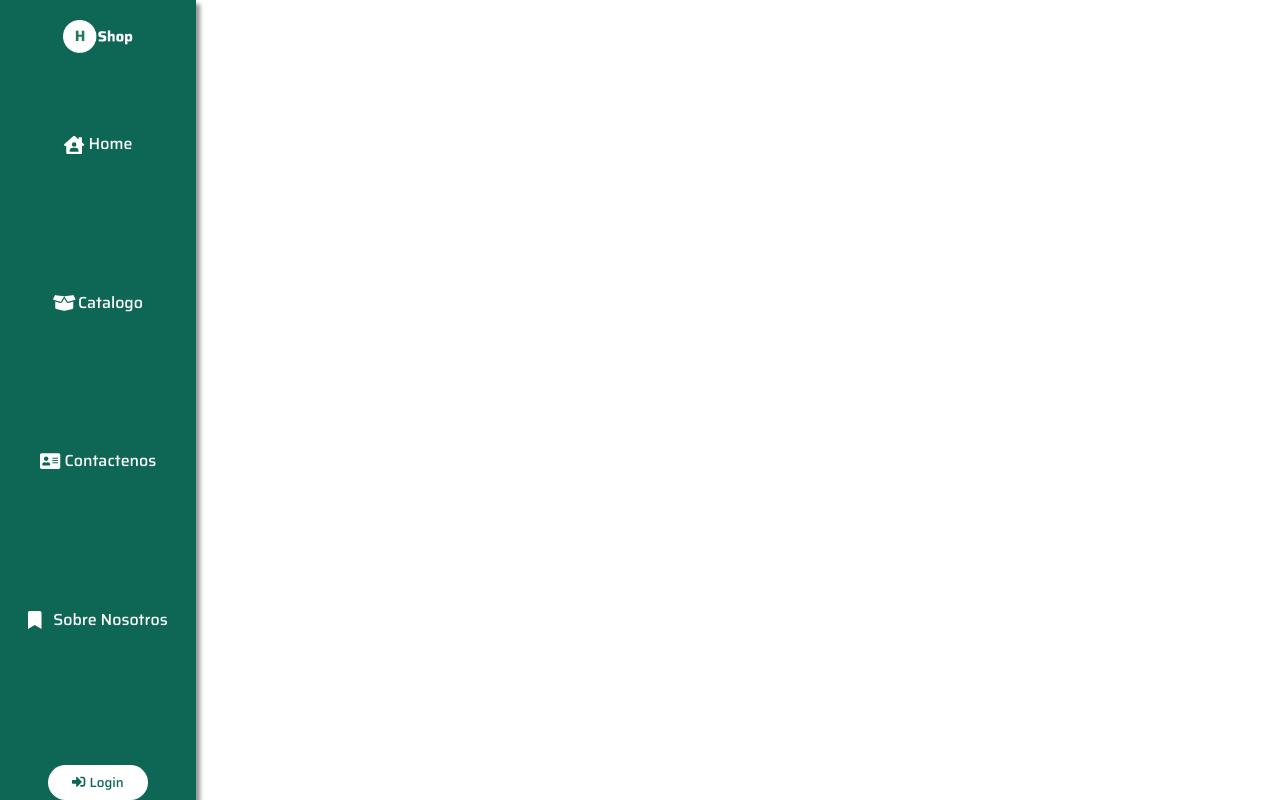
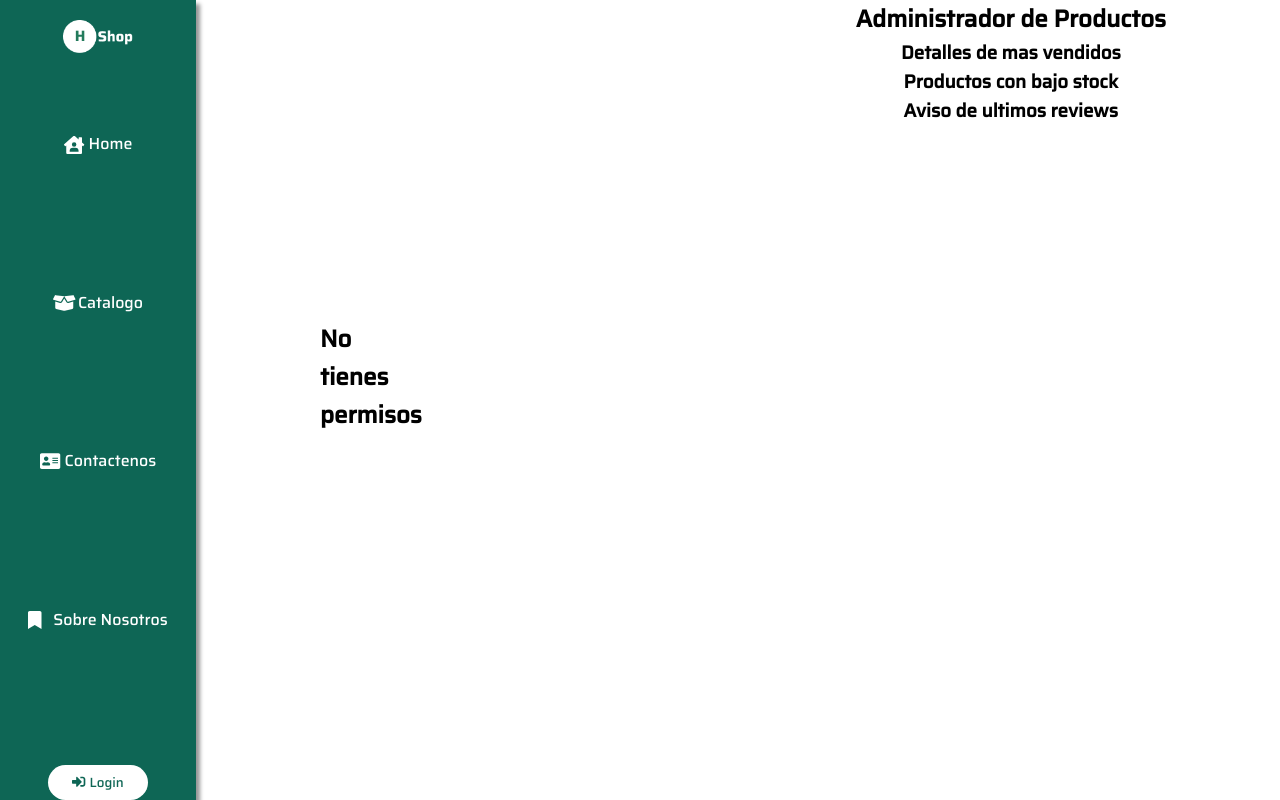
Before and after one commit to guidoabelleira/E-Commerce-PF10, a React (Create React App) app in the folder client/: page /adminproducts in a window 1280 px wide. Built offline with nearby package versions, Linux system fonts and the light colour scheme.

Commit message:
Interfaz admin para manippular productos y categorias

```diff
--- a/client/src/App.js
+++ b/client/src/App.js
@@ -7,10 +7,15 @@ import NavBar from './components/NavBar/NavBar';
 import Products from './components/products/Products';
 import DetailCard from './components/detailCard/detailCard';
 import ShopCart from './components/ShopCart/ShopCart';
-import AddProduct from './components/CreateProductForm/Form';
 import AboutUs from './components/AboutUs/AboutUs';
 import Profile from "./components/Profile/Profile"
 import ContactUs from './components/ContactUs/ContactUs';
+// import Error404 from './components/Error404/Error404';
+import NavBarAdminProducts from './components/NavBarAdminProducts/NavBarAdminProducts';
+import AdminProducts from './components/AdminProducts/AdminProducts';
+import AddProduct from './components/CreateProductForm/Form';
+import AddCategories from './components/CreateCategoryForm/CategoryForm';
+import Stock from './components/StockProduct/StockProduct';
 
 import { authenticatedUserDb } from './components/Hooks/users';
 
@@ -36,10 +41,16 @@ function App() {
                         <div>
                             <Route path= {"/home"} component={HomePage} />
                             <Route exact path={"/products"} component={Products} />
+                            <Route exact path={"/addproduct"} component={AdminProducts} />
                             <Route exact path={"/products/:id"} component={DetailCard} />
                             <Route exact path={"/shopcart"} component={ShopCart} />
                             <Route exact path={"/about"} component={AboutUs} />
-                            <Route exact path={"/addProduct"} component={AddProduct} />
+                            <Route path={'/adminproducts'} component={NavBarAdminProducts} />
+                            <Route exact path={'/adminproducts'} component={AdminProducts} />
+                            <Route exact path={'/adminproducts/addproduct'} component={AddProduct} />
+                            <Route exact path={'/adminproducts/addcategories'} component={AddCategories} />
+                            <Route exact path={'/adminproducts/stock'} component={Stock} />
+                            {/* <Route path={"*"} component={Error404} /> */}
                         </div>
                         </>
                         ):(
@@ -51,6 +62,12 @@ function App() {
                             <Route exact path={"/shopcart"} component={ShopCart} />
                             <Route exact path={"/about"} component={AboutUs} />
                             <Route exact path={"/contact"} component={ContactUs} />
+                            <Route path={'/adminproducts'} component={NavBarAdminProducts} />
+                            <Route exact path={'/adminproducts'} component={AdminProducts} />
+                            <Route exact path={'/adminproducts/addproduct'} component={AddProduct} />
+                            <Route exact path={'/adminproducts/addcategories'} component={AddCategories} />
+                            <Route exact path={'/adminproducts/stock'} component={Stock} />
+                            {/* <Route path={"*"} component={Error404} /> */}
                         </>
                         )}
             </div>
--- a/client/src/components/AboutUs/AboutUs.jsx
+++ b/client/src/components/AboutUs/AboutUs.jsx
@@ -3,7 +3,7 @@ import style from './aboutUs.module.css';
 export default function AboutUs (){
     return(
         <div className={style.container}>
-<h2>soy about</h2>
+<h2>soy about!!!! Prueba</h2>
         </div>
 
     )
--- /dev/null
+++ b/client/src/components/AdminProducts/AdminProducts.jsx
@@ -0,0 +1,23 @@
+import React from 'react';
+
+import style from './adminProducts.module.css';
+
+export default function AdminProducts (){
+    return(
+        <div className={style.container}>
+            <div>
+                <h2>Administrador de Productos</h2>
+            </div>
+            <div>
+                <h3>Detalles de mas vendidos</h3>
+            </div>
+            <div>
+                <h3>Productos con bajo stock</h3>
+            </div>
+            <div>
+                <h3>Aviso de ultimos reviews</h3>
+            </div>
+        </div>
+
+    )
+}
--- /dev/null
+++ b/client/src/components/AdminProducts/adminProducts.module.css
@@ -0,0 +1,9 @@
+.container{
+    display: flex;
+    height:100%;
+    width:100%;
+    background-color: white;
+    flex-direction: column;
+    align-items: center;
+    justify-content: center;
+}
--- /dev/null
+++ b/client/src/components/Error404/Error404.jsx
@@ -0,0 +1,10 @@
+import style from './Error404.module.css';
+
+export default function Error404 (){
+    return(
+        <div className={style.container}>
+            <h2>Error 404, algo salio mal</h2>
+        </div>
+
+    )
+}
--- /dev/null
+++ b/client/src/components/Error404/Error404.module.css
@@ -0,0 +1,9 @@
+.container{
+    display: flex;
+    height:100%;
+    width:100%;
+    background-color: white;
+    flex-direction: column;
+    align-items: center;
+    justify-content: center;
+}
--- a/client/src/components/NavBar/NavBar.jsx
+++ b/client/src/components/NavBar/NavBar.jsx
@@ -38,7 +38,7 @@ export default function NavBar() {
                 </Link>
             </div>
             <div className={style.mainBttn}>
-                <Link className={style.mainBttn} to="/addProduct">
+                <Link className={style.mainBttn} to="/adminproducts">
                     <i><FontAwesomeIcon icon={faPlusSquare}/></i>
                     <p>Agregar <br/>
                     Productos</p>
--- /dev/null
+++ b/client/src/components/NavBarAdminProducts/NavBarAdminProducts.jsx
@@ -0,0 +1,39 @@
+import { Link } from "react-router-dom";
+import {useAuth0} from "@auth0/auth0-react"
+
+// import {FontAwesomeIcon} from '@fortawesome/react-fontawesome';
+
+import style from './NavBarAdminProducts.module.css';
+
+export default function NavBarAdminProducts (){
+    const {isAuthenticated} = useAuth0();
+
+    return isAuthenticated ? (
+            <div className={style.container}>
+                <div className={style.column}>
+                    <div>
+                        <Link className={style.mainBttn} to="/adminproducts/addproduct">
+                            {/* <i><FontAwesomeIcon icon={faHouseUser}/></i> */}
+                            <p>Añadir Producto</p>
+                        </Link>
+                    </div>
+                    <div>
+                        <Link className={style.mainBttn} to="/adminproducts/addcategories">
+                            {/* <i><FontAwesomeIcon icon={faHouseUser}/></i> */}
+                            <p>Añadir Categorias</p>
+                        </Link>
+                    </div>
+                    <div>
+                        <Link className={style.mainBttn} to="/adminproducts/stock">
+                            {/* <i><FontAwesomeIcon icon={faHouseUser}/></i> */}
+                            <p>Ver Stock</p>
+                        </Link>
+                    </div>
+                </div>
+            </div>
+        ) : (
+            <div className={style.container}>
+                <h2>No tienes permisos</h2>
+            </div>
+        )
+}
--- /dev/null
+++ b/client/src/components/NavBarAdminProducts/NavBarAdminProducts.module.css
@@ -0,0 +1,3 @@
+.container {
+    margin: 40vh
+}
--- /dev/null
+++ b/client/src/components/StockProduct/StockProduct.jsx
@@ -0,0 +1,10 @@
+import style from './stockProduct.module.css';
+
+export default function StockProducts (){
+    return(
+        <div className={style.container}>
+            <h2>soy stock</h2>
+        </div>
+
+    )
+}
--- /dev/null
+++ b/client/src/components/StockProduct/stockProduct.module.css
@@ -0,0 +1,5 @@
+.container{
+    margin-left: 23vw;
+    display:flex;
+    flex-direction: column;
+}
```
Also changed, not shown: 1 other file (tests, documents, lock files or other folders).
